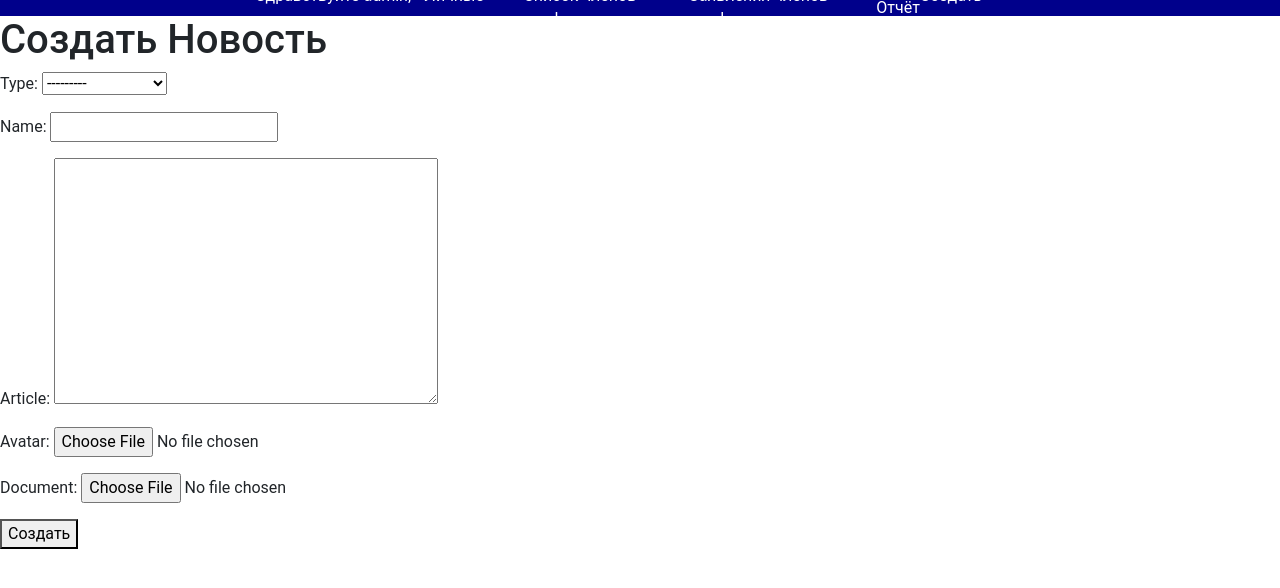
After one commit to OverIQ429/SamGUPSProfunion, a Django app: page /accaunt/create/ in a window 1280 px wide. The commit adds this page. Shown: the top 588 px of the page. Run offline with Django 5.2, Linux system fonts and the light colour scheme; a user stored in the database is signed in; data comes from the database, SQL or seed files in the repository; both versions use the stored data as it was after the commit.

Commit message:
pre-alfa1

```diff
--- a/profunion/appearance/views.py
+++ b/profunion/appearance/views.py
@@ -4,7 +4,7 @@ from django.urls import reverse
 from django.views import View
 from django.views.generic import ListView
 
-from .models import News
+from myauth.models import News
 
 class NewsView(ListView):
     template_name = 'appearance/news_list.html'
--- a/profunion/myauth/admin.py
+++ b/profunion/myauth/admin.py
@@ -1,5 +1,5 @@
 from django.contrib import admin
-from .models import Appends, Description, AllGroups, Decision, Profile
+from .models import Appends, Description, AllGroups, Decision, Profile, News_Type, News
 # Register your models here.
 
 @admin.register(Appends)
@@ -18,6 +18,10 @@ class AllGroupsAdmin(admin.ModelAdmin):
 class DecisionAdmin(admin.ModelAdmin):
     list_display = ("text", )
 
+@admin.register(News_Type)
+class News_TypeAdmin(admin.ModelAdmin):
+    list_display = ("text", )
+
 @admin.register(Profile)
 class ProfileAdmin(admin.ModelAdmin):
     list_display = ("user", "group", "email", "phone_number", "agreement_accepted", "avatar", "is_union_member",)
--- a/profunion/myauth/models.py
+++ b/profunion/myauth/models.py
@@ -46,3 +46,21 @@ class Appends(models.Model):
     decision = models.ForeignKey(Decision,null=True, on_delete=models.CASCADE)
     commentary = models.TextField(null=True, max_length=1000)
     created_at = models.DateTimeField(auto_now_add=True)
+
+class News_Type(models.Model):
+    text = models.CharField(max_length=100)
+
+    def __str__(self):
+        return self.text
+
+class Photo(models.Model):
+    image = models.ImageField(upload_to="photo")
+class News(models.Model):
+    type = models.ForeignKey(News_Type, on_delete=models.CASCADE)
+    name = models.CharField(max_length=100)
+    article = models.TextField(null=True, blank=True)
+    created_at = models.DateTimeField(auto_now_add=True)
+    archived = models.BooleanField(default=False)
+    avatar = models.ImageField(upload_to='images')
+    images = models.ManyToManyField(Photo)
+    document = models.FileField(upload_to='document', null=True)
--- a/profunion/myauth/templates/myauth/base.html
+++ b/profunion/myauth/templates/myauth/base.html
@@ -2,51 +2,63 @@
 <html lang="ru">
 <head>
     <meta charset="UTF-8">
-    <title>{% block title %}
+    <link href="https://cdn.jsdelivr.net/npm/bootstrap@5.0.2/dist/css/bootstrap.min.css" rel="stylesheet" integrity="sha384-EVSTQN3/azprG1Anm3QDgpJLIm9Nao0Yz1ztcQTwFspd3yD65VohhpuuCOmLASjC" crossorigin="anonymous">
+    <link rel="preconnect" href="https://fonts.googleapis.com">
+    <link rel="preconnect" href="https://fonts.gstatic.com" crossorigin>
+    <title>
+    {% block title %}
 
-    {% endblock %}</title>
+    {% endblock %}
+    </title>
+
     <style>
         *{
             font-family: 'Roboto', sans-serif;
         }
+
+        .label{
+            display: flex;
+            justify-content: space-between;
+            align-items: center;
+            padding: 0 20%; /* Обязательное расстояние от краёв экрана */
+            background-color: darkblue; /* Тёмно-синий фон */
+            color: white; /* Белый текст */
+            text-decoration: none; /* Убрать нижние линии у ссылок */
+            width: 100%; /* Ширина меню */
+            height: 2vh; /* Высота меню, чтобы оно было квадратом */
+        }
+
+        .label a {
+            color: white; /* Белый текст для ссылок */
+            text-decoration: none; /* Убрать нижние линии у ссылок */
+        }
     </style>
-    <div>
+    <div class="label">
         <a href="{% url 'myauth:logout' %}">Здравствуйте {{ user.username }}, выход</a>
-    </div>
         {% if user.group != 'Not union group' %}
-    <div>
             <a href="{% url 'myauth:about-me' %}">Личные данные</a>
-    </div>
         {% endif %}
-
-    <div>
+        {% if user.groups.exists %}
             <a href="{% url 'myauth:all_appends'%}">Заявление</a>
-    </div>
-    {% if user.is_superuser %}
-        <div>
-          <a href="{% url 'myauth:users_list'%}">Список членов профсоюза</a>
-        </div>
         {% endif %}
         {% if user.is_superuser %}
-        <div>
+            <a href="{% url 'myauth:users_list'%}">Список членов профсоюза</a>
+        {% endif %}
+        {% if user.is_superuser %}
             <a href="{% url 'myauth:check_all_appends'%}">Заявления членов профсоюза</a>
+        {% endif %}
+        {% if user.groups.exists %}
+            <a href="{% url 'myauth:create_append' pk=user.pk %}">Подать заявление</a>
+            <a href="{% url 'myauth:my_appends' %}">Мои заявления</a>
+        {% endif %}
+        {% if user.is_superuser %}
+            <a href="{% url 'myauth:report_users'%}">Отчёт</a>
+            <a href="{% url 'myauth:create_news'%}">Создать новость</a>
+        {% endif %}
     </div>
-    {% endif %}
-    <div>
-      <a href="{% url 'myauth:create_append' pk=user.pk %}">Подать заявление</a>
-    </div>
-    <div>
-      <a href="{% url 'myauth:my_appends' %}">Мои заявления</a>
-    </div>
-    {% if user.is_superuser %}
-        <div>
-          <a href="{% url 'myauth:report_users'%}">Отчёт</a>
-        </div>
-    {% endif %}
 </head>
 <body>
 {% block body %}
-
 {% endblock %}
 </body>
 </html>
--- /dev/null
+++ b/profunion/myauth/templates/myauth/create_news.html
@@ -0,0 +1,14 @@
+{% extends 'myauth/base.html' %}
+
+{% block title %}
+    Создать
+{% endblock %}
+
+{% block body %}
+     <h1>Создать Новость</h1>
+        <form method="post" enctype="multipart/form-data">
+            {% csrf_token %}
+            {{ form.as_p }}
+            <button type="submit">Создать</button>
+        </form>
+{% endblock %}
--- a/profunion/myauth/templates/myauth/login.html
+++ b/profunion/myauth/templates/myauth/login.html
@@ -12,4 +12,6 @@
 
         <button type="submit">Войти</button>
     </form>
+
+    <a href="{% url 'myauth:register' %}">Регистрация</a>
 {% endblock %}
--- a/profunion/myauth/urls.py
+++ b/profunion/myauth/urls.py
@@ -1,7 +1,7 @@
 from django.contrib.auth.views import LoginView
 from django.urls import path
 
-from .views import (delete_append, AboutMeView, RegisterView, logout_view, AvatarUpdateView, UsersList, UserDetail, Create_Append, All_Appends, CheckAppens, Check_All_Appends, MyAppends, ReportofProfiles, DownloadTableView)
+from .views import (delete_append, AboutMeView, RegisterView, logout_view, AvatarUpdateView, UsersList, UserDetail, Create_Append, All_Appends, CheckAppens, Check_All_Appends, MyAppends, ReportofProfiles, DownloadTableView, CreateNew)
 
 app_name = "myauth"
 
@@ -28,5 +28,5 @@ urlpatterns = [
     path("report/", ReportofProfiles.as_view(), name="report_users"),
     path('append/<int:append_id>/delete/', delete_append, name='delete_append'),
     path('report/download_table/', DownloadTableView.as_view(), name='download_table'),
-
+    path('create/', CreateNew.as_view(), name='create_news')
 ]
--- a/profunion/myauth/views.py
+++ b/profunion/myauth/views.py
@@ -1,3 +1,4 @@
+from django.utils import timezone
 from django.contrib.auth.mixins import UserPassesTestMixin, LoginRequiredMixin
 from django.contrib.auth.models import User, Group
 from django.contrib.auth.views import LogoutView
@@ -8,9 +9,10 @@ from django.urls import reverse, reverse_lazy
 from django.views import View
 from django.views.generic import TemplateView, CreateView, UpdateView, ListView, DetailView
 from openpyxl import Workbook
-from .models import Profile, Appends, Decision
-from .forms import ProfileEditForm, CustomUserCreationForm, AppendsEditForm
+from .models import Profile, Appends, Decision, News, Photo
+from .forms import ProfileEditForm, CustomUserCreationForm, AppendsEditForm, NewForm
 from io import BytesIO
+
 
 def login_view(request: HttpRequest):
     if request.method == "GET":
@@ -290,3 +292,29 @@ class DownloadTableView(View):
         response['Content-Disposition'] = 'attachment; filename="filtered_table.xlsx"'
 
         return response
+
+class CreateNew(LoginRequiredMixin, CreateView):
+    model = News
+    fields = ["type", "name", "article", "avatar", "document"]
+    template_name = "myauth/create_news.html"
+    success_url = reverse_lazy("myauth:about-me")
+    def form_valid(self, form):
+        is_event = self.request.POST.get("is_event")
+        if is_event == "on":
+            form.instance.type = "Мероприятие"
+        else:
+            form.instance.type = "Новость"
+        return super().form_valid(form)
+
+    def post(self, request, *args, **kwargs):
+        form = self.get_form()
+        photo_files = request.FILES.getlist('photos')  # Получаем список загруженных файлов фотографий
+        if form.is_valid():
+            self.object = form.save()
+            for file in photo_files:
+                photo = Photo(image=file)
+                photo.save()
+                self.object.photos.add(photo)
+            return self.form_valid(form)
+        else:
+            return self.form_invalid(form)
--- a/profunion/profunion/settings.py
+++ b/profunion/profunion/settings.py
@@ -39,6 +39,7 @@ INSTALLED_APPS = [
     'django.contrib.staticfiles',
     'appearance.apps.AppearanceConfig',
     'myauth.apps.MyauthConfig',
+
 ]
 
 MIDDLEWARE = [
```
Also changed, not shown: profunion/myauth/forms.py (+13 -2 lines), profunion/db.sqlite3. Lines whose indentation alone changed are shown as unchanged.
